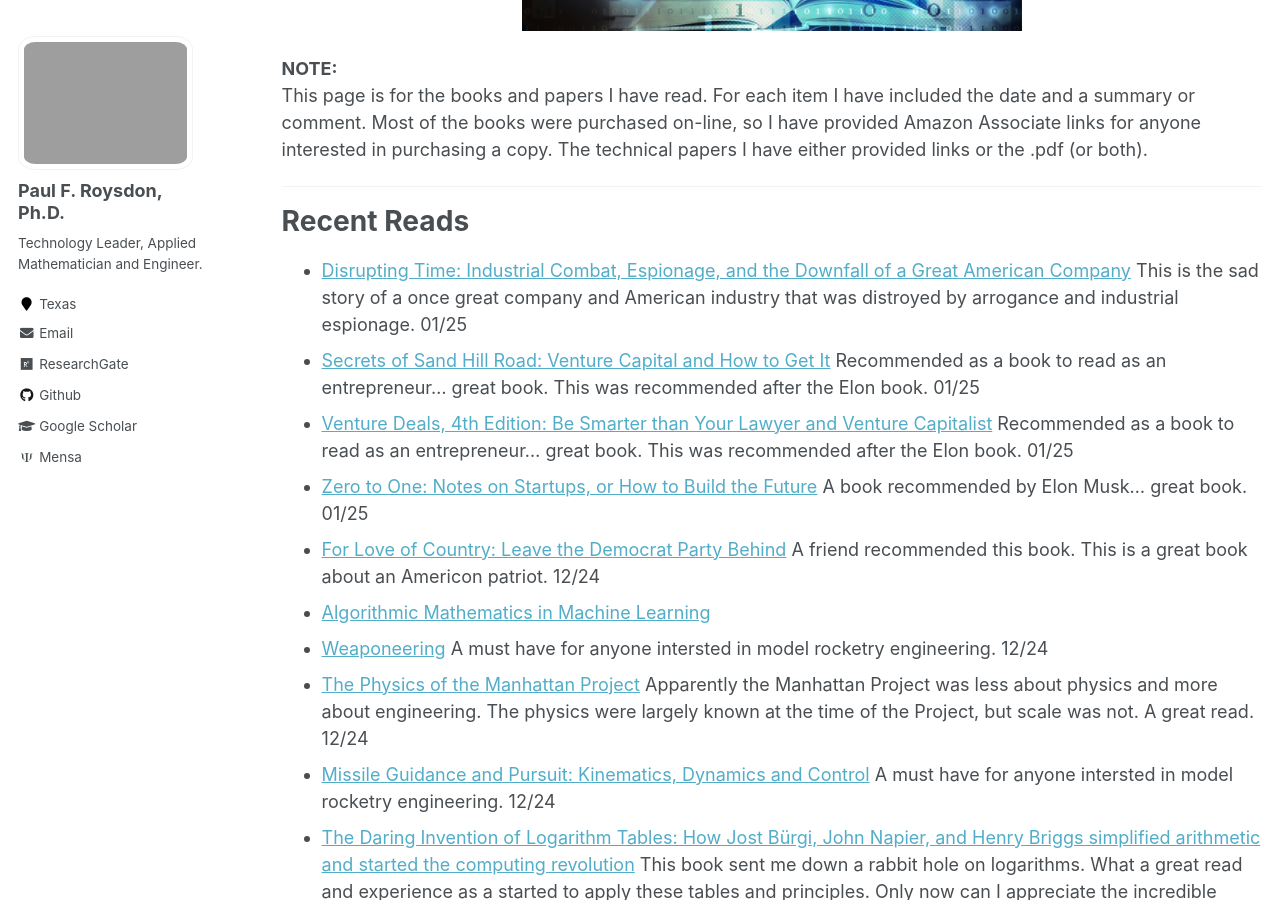
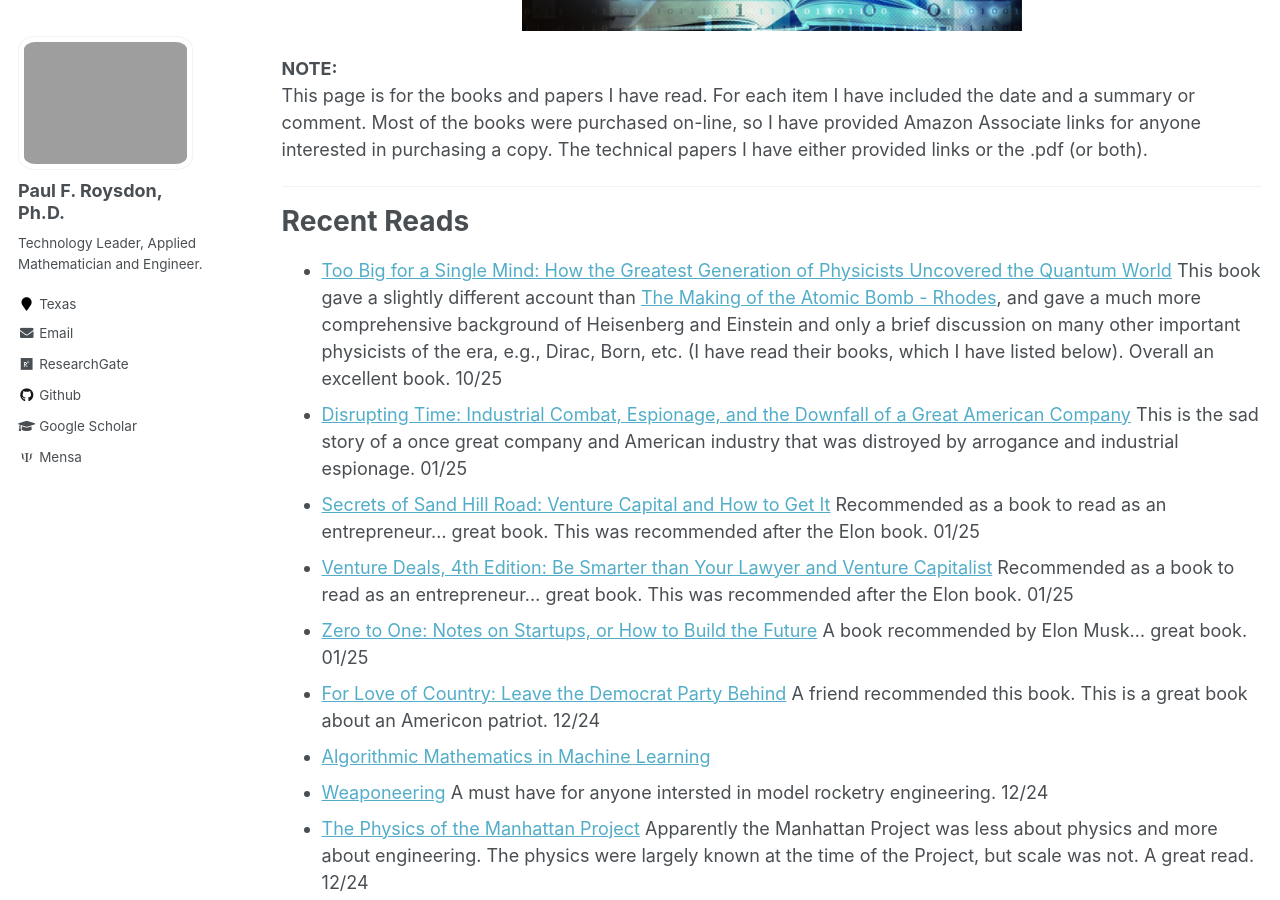
Before and after one commit to pfroysdon/pfroysdon.github.io, a Jekyll site: the page built from _pages/reading-rack.md, in a window 1280 px wide and 900 px high, scrolled down 414 px. Built offline with Jekyll 4.4.1, drawn with Linux system fonts in a browser that asks for light colours; some web fonts are replaced; some of the changed text lies outside the part shown.

Commit message:
Update reading-rack.md

```diff
--- a/_pages/reading-rack.md
+++ b/_pages/reading-rack.md
@@ -18,6 +18,7 @@
 -----------------------------------------------------------------------------------
 # Recent Reads
 
+- [Too Big for a Single Mind: How the Greatest Generation of Physicists Uncovered the Quantum World](https://amzn.to/4dAw9bo)  This book gave a slightly different account than [The Making of the Atomic Bomb - Rhodes](https://amzn.to/3TCKtqu), and gave a much more comprehensive background of Heisenberg and Einstein and only a brief discussion on many other important physicists of the era, e.g., Dirac, Born, etc. (I have read their books, which I have listed below).  Overall an excellent book. 10/25
 - [Disrupting Time: Industrial Combat, Espionage, and the Downfall of a Great American Company](https://amzn.to/3Wz61qq) This is the sad story of a once great company and American industry that was distroyed by arrogance and industrial espionage. 01/25
 - [Secrets of Sand Hill Road: Venture Capital and How to Get It](https://amzn.to/40yu1eu) Recommended as a book to read as an entrepreneur... great book.  This was recommended after the Elon book. 01/25
 - [Venture Deals, 4th Edition: Be Smarter than Your Lawyer and Venture Capitalist](https://amzn.to/40wzeDx) Recommended as a book to read as an entrepreneur... great book. This was recommended after the Elon book. 01/25
```
Also changed, not shown: other parts of _pages/reading-rack.md (+0 -1 lines).
